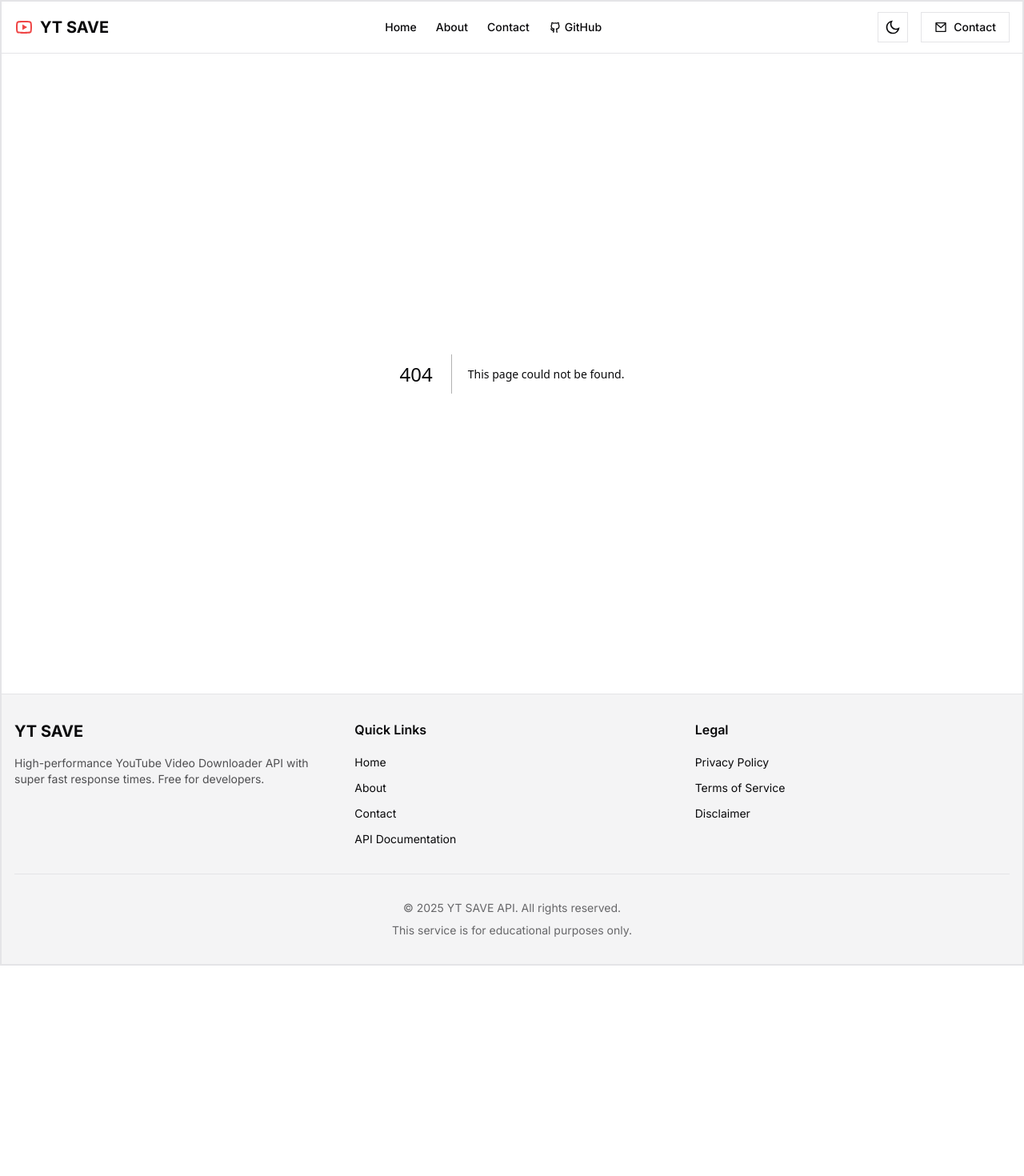
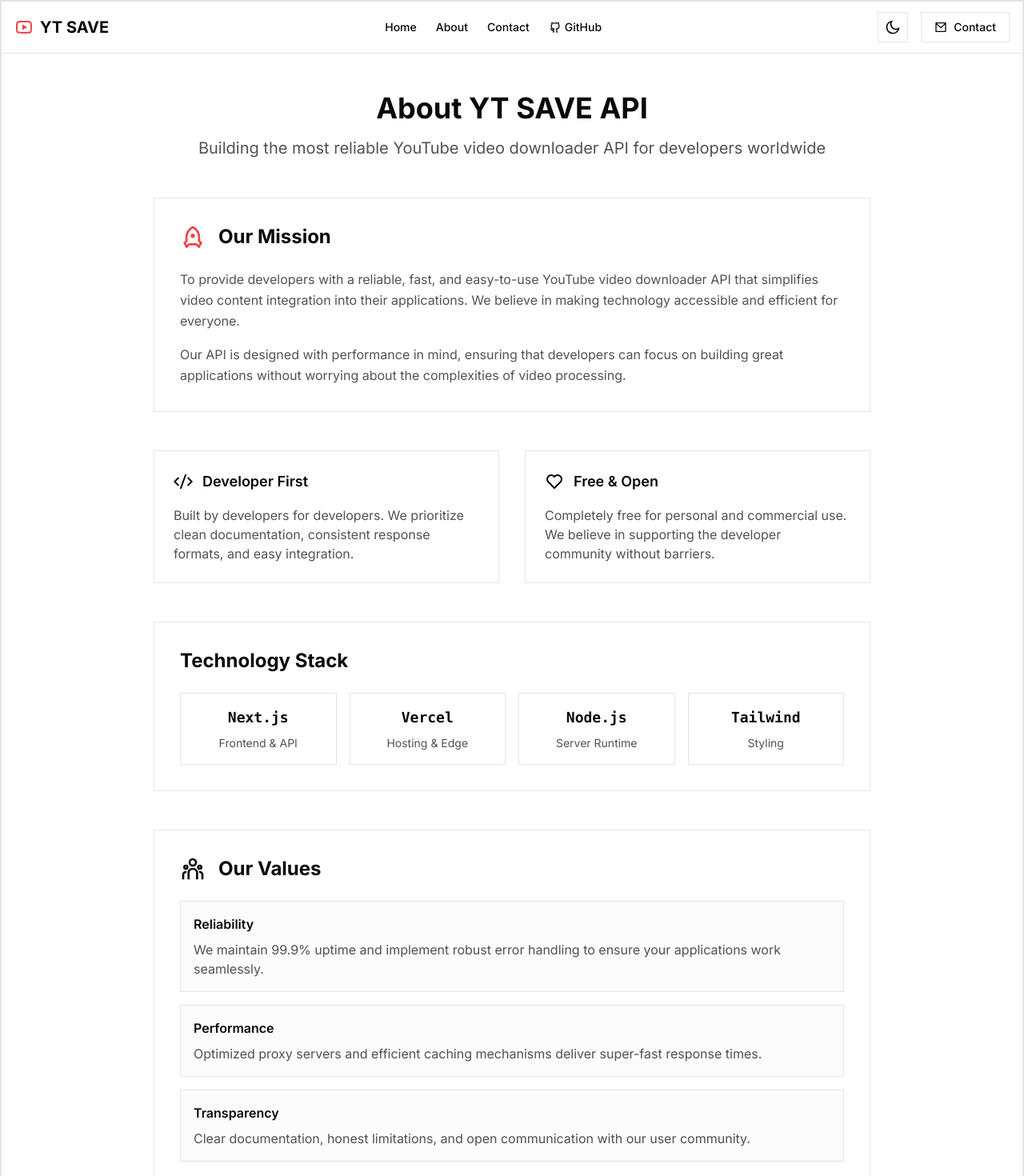
Before and after one commit to sweetxhasan/youtube-downloader-api, a Next.js app: page /about in a window 1280 px wide. Before the commit this address had no page. Shown: the top 1470 px of the page at 80% size. Before the commit the page ends 1207 px from the top, so only its background shows below. Built offline with nearby package versions, Linux system fonts and the light colour scheme.

Commit message:
Create page.js

```diff
--- /dev/null
+++ b/app/about/page.js
@@ -0,0 +1,114 @@
+// app/about/page.js
+import { RiTeamLine, RiHeartLine, RiRocketLine, RiCodeSSlashLine } from 'react-icons/ri'
+
+export default function AboutPage() {
+  return (
+    <div className="container mx-auto px-4 py-12">
+      <div className="max-w-4xl mx-auto">
+        {/* Hero Section */}
+        <div className="text-center mb-12">
+          <h1 className="text-4xl font-bold mb-4">About YT SAVE API</h1>
+          <p className="text-xl text-foreground/70">
+            Building the most reliable YouTube video downloader API for developers worldwide
+          </p>
+        </div>
+
+        {/* Mission Statement */}
+        <div className="border border-border p-8 mb-12">
+          <div className="flex items-center gap-4 mb-6">
+            <RiRocketLine className="w-8 h-8 text-red-500" />
+            <h2 className="text-2xl font-bold">Our Mission</h2>
+          </div>
+          <p className="text-foreground/70 leading-relaxed mb-4">
+            To provide developers with a reliable, fast, and easy-to-use YouTube video downloader API
+            that simplifies video content integration into their applications. We believe in making
+            technology accessible and efficient for everyone.
+          </p>
+          <p className="text-foreground/70 leading-relaxed">
+            Our API is designed with performance in mind, ensuring that developers can focus on
+            building great applications without worrying about the complexities of video processing.
+          </p>
+        </div>
+
+        {/* Features Highlight */}
+        <div className="grid grid-cols-1 md:grid-cols-2 gap-8 mb-12">
+          <div className="border border-border p-6">
+            <div className="flex items-center gap-3 mb-4">
+              <RiCodeSSlashLine className="w-6 h-6" />
+              <h3 className="text-lg font-semibold">Developer First</h3>
+            </div>
+            <p className="text-foreground/70">
+              Built by developers for developers. We prioritize clean documentation,
+              consistent response formats, and easy integration.
+            </p>
+          </div>
+
+          <div className="border border-border p-6">
+            <div className="flex items-center gap-3 mb-4">
+              <RiHeartLine className="w-6 h-6" />
+              <h3 className="text-lg font-semibold">Free & Open</h3>
+            </div>
+            <p className="text-foreground/70">
+              Completely free for personal and commercial use. We believe in supporting
+              the developer community without barriers.
+            </p>
+          </div>
+        </div>
+
+        {/* Technology Stack */}
+        <div className="border border-border p-8 mb-12">
+          <h2 className="text-2xl font-bold mb-6">Technology Stack</h2>
+          <div className="grid grid-cols-2 md:grid-cols-4 gap-4">
+            <div className="border border-border p-4 text-center">
+              <div className="font-mono font-bold text-lg mb-2">Next.js</div>
+              <div className="text-sm text-foreground/70">Frontend & API</div>
+            </div>
+            <div className="border border-border p-4 text-center">
+              <div className="font-mono font-bold text-lg mb-2">Vercel</div>
+              <div className="text-sm text-foreground/70">Hosting & Edge</div>
+            </div>
+            <div className="border border-border p-4 text-center">
+              <div className="font-mono font-bold text-lg mb-2">Node.js</div>
+              <div className="text-sm text-foreground/70">Server Runtime</div>
+            </div>
+            <div className="border border-border p-4 text-center">
+              <div className="font-mono font-bold text-lg mb-2">Tailwind</div>
+              <div className="text-sm text-foreground/70">Styling</div>
+            </div>
+          </div>
+        </div>
+
+        {/* Team Values */}
+        <div className="border border-border p-8">
+          <div className="flex items-center gap-4 mb-6">
+            <RiTeamLine className="w-8 h-8" />
+            <h2 className="text-2xl font-bold">Our Values</h2>
+          </div>
+          <div className="space-y-4">
+            <div className="p-4 border border-border bg-secondary/30">
+              <h3 className="font-semibold mb-2">Reliability</h3>
+              <p className="text-foreground/70">
+                We maintain 99.9% uptime and implement robust error handling to ensure
+                your applications work seamlessly.
+              </p>
+            </div>
+            <div className="p-4 border border-border bg-secondary/30">
+              <h3 className="font-semibold mb-2">Performance</h3>
+              <p className="text-foreground/70">
+                Optimized proxy servers and efficient caching mechanisms deliver
+                super-fast response times.
+              </p>
+            </div>
+            <div className="p-4 border border-border bg-secondary/30">
+              <h3 className="font-semibold mb-2">Transparency</h3>
+              <p className="text-foreground/70">
+                Clear documentation, honest limitations, and open communication
+                with our user community.
+              </p>
+            </div>
+          </div>
+        </div>
+      </div>
+    </div>
+  )
+          }
```
